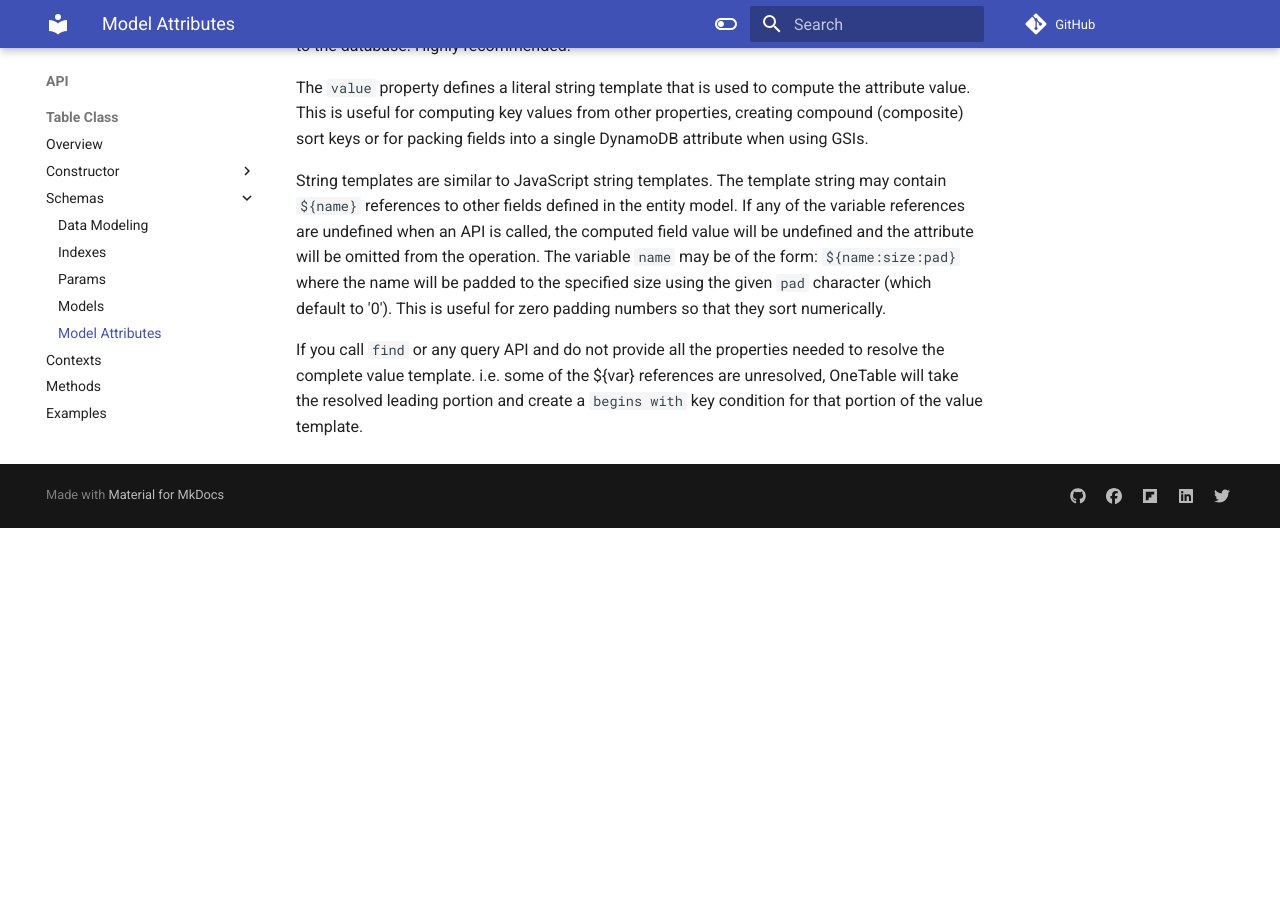
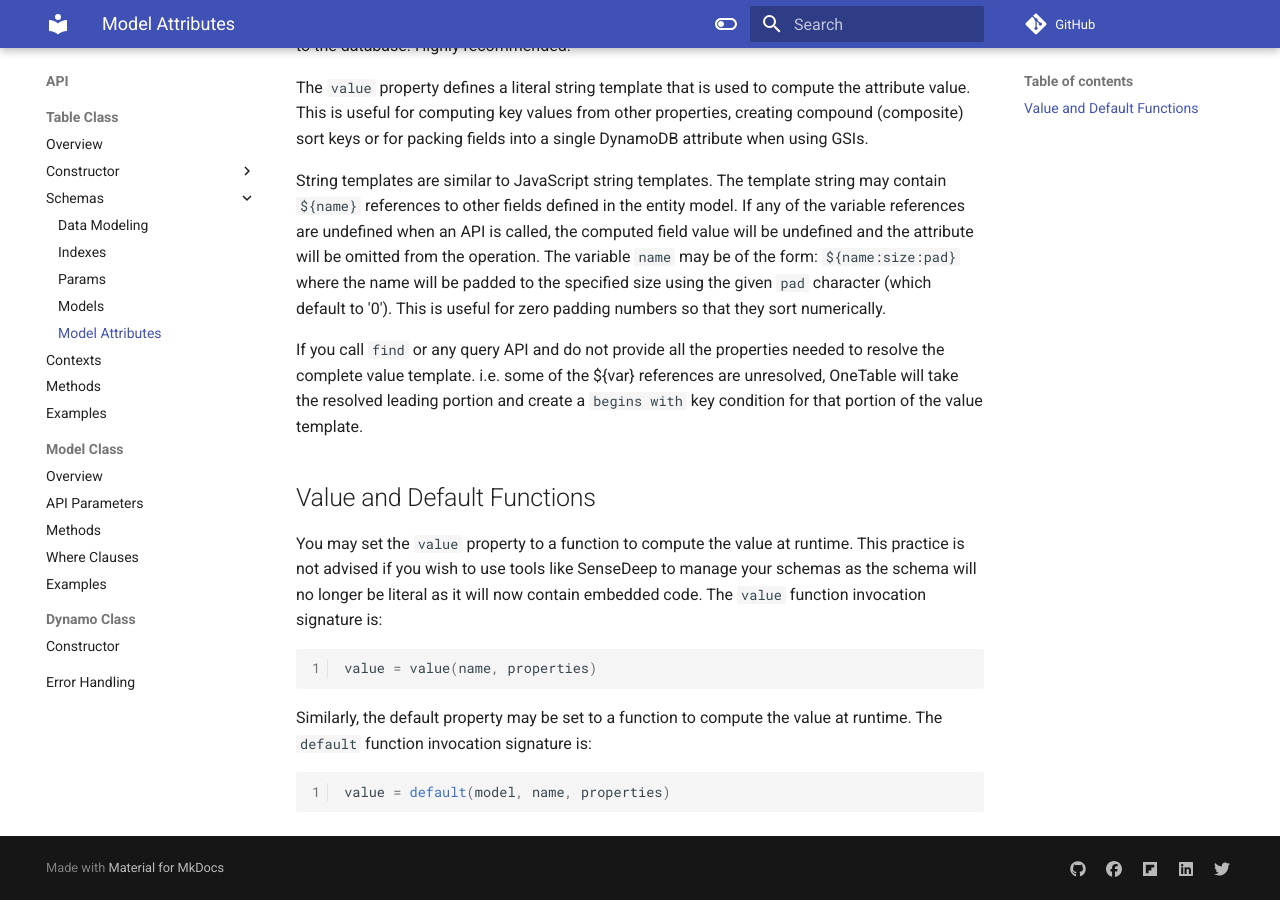
Before and after one commit to sensedeep/onedoc, an MkDocs documentation site: the page built from docs/api/table/schemas/attributes.md, in a window 1280 px wide and 900 px high, scrolled down 2431 px. Built offline with MkDocs 1.6.1 and Material for MkDocs 9.7.7, drawn with Linux system fonts in a browser that asks for light colours; comment, search, counter and statistics services are not loaded; before the commit the page ends 2959 px from its top, so only the background shows below that.

Commit message:
FIX: model-api-params

````diff
--- a/docs/api/table/schemas/attributes.md
+++ b/docs/api/table/schemas/attributes.md
@@ -52,3 +52,17 @@
 String templates are similar to JavaScript string templates. The template string may contain `${name}` references to other fields defined in the entity model. If any of the variable references are undefined when an API is called, the computed field value will be undefined and the attribute will be omitted from the operation. The variable `name` may be of the form: `${name:size:pad}` where the name will be padded to the specified size using the given `pad` character (which default to '0'). This is useful for zero padding numbers so that they sort numerically.
 
 If you call `find` or any query API and do not provide all the properties needed to resolve the complete value template. i.e. some of the ${var} references are unresolved, OneTable will take the resolved leading portion and create a `begins with` key condition for that portion of the value template.
+
+## Value and Default Functions
+
+You may set the `value` property to a function to compute the value at runtime. This practice is not advised if you wish to use tools like SenseDeep to manage your schemas as the schema will no longer be literal as it will now contain embedded code. The `value` function invocation signature is:
+
+```javascript
+value = value(name, properties)
+```
+
+Similarly, the default property may be set to a function to compute the value at runtime. The `default` function invocation signature is:
+
+```javascript
+value = default(model, name, properties)
+```
````
Also changed, not shown: docs/api/model/methods.md (+7 -7 lines), docs/api/model/params.md (+1 -1 lines), docs/api/table/constructor/transforms.md (+1 -1 lines).
